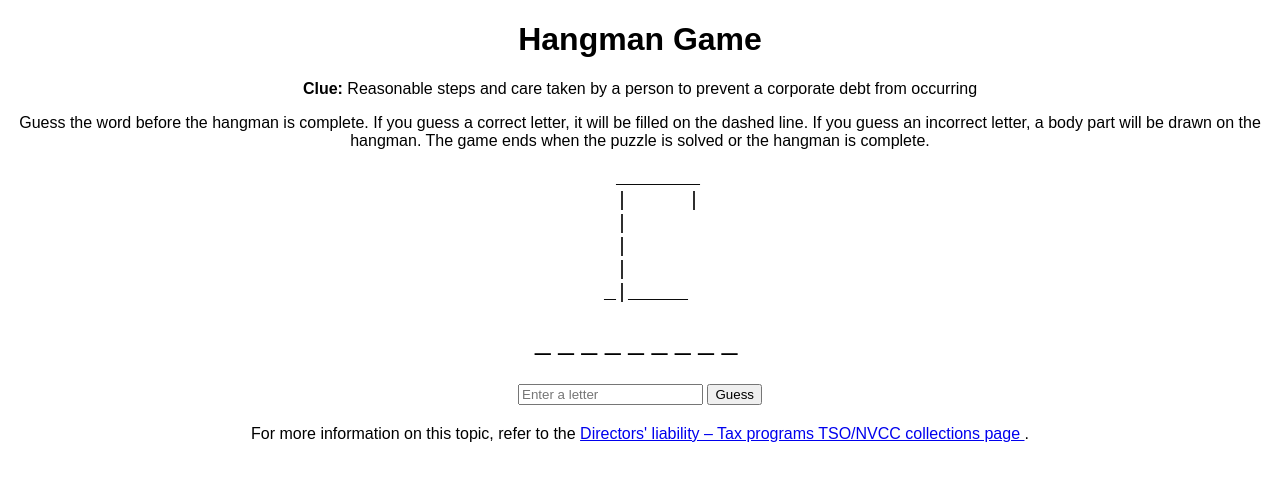
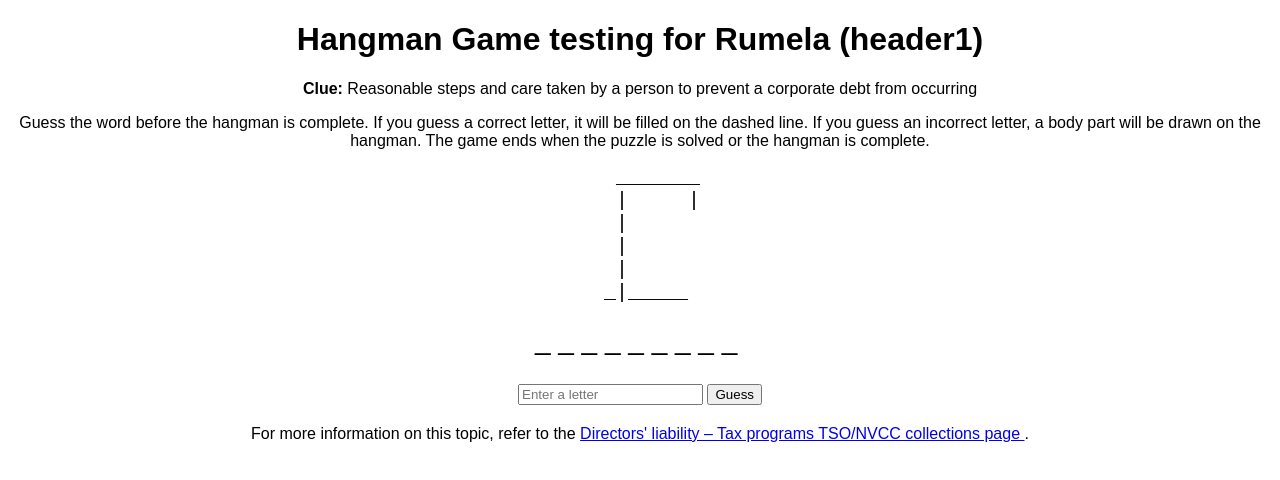
Before and after one commit to Newsletter25/Hangman4-EN, a plain HTML site: page index.html in a window 1280 px wide. Drawn offline with Linux system fonts and the light colour scheme.

Commit message:
Update index.html

```diff
--- a/index.html
+++ b/index.html
@@ -3,7 +3,7 @@
 <head>
   <meta charset="UTF-8" />
   <meta name="viewport" content="width=device-width, initial-scale=1.0"/>
-  <title>Hangman Game</title>
+  <title>Hangman Game testing for Rumela (title)</title>
   <style>
     body {
       font-family: Arial, sans-serif;
@@ -31,7 +31,7 @@
   </style>
 </head>
 <body>
-  <h1>Hangman Game</h1>
+  <h1>Hangman Game testing for Rumela (header1)</h1>
   <p><strong>Clue:</strong> Reasonable steps and care taken by a person to prevent a corporate debt from occurring</p>
   <p>
     Guess the word before the hangman is complete. If you guess a correct letter, it will be filled on the dashed line.
```
